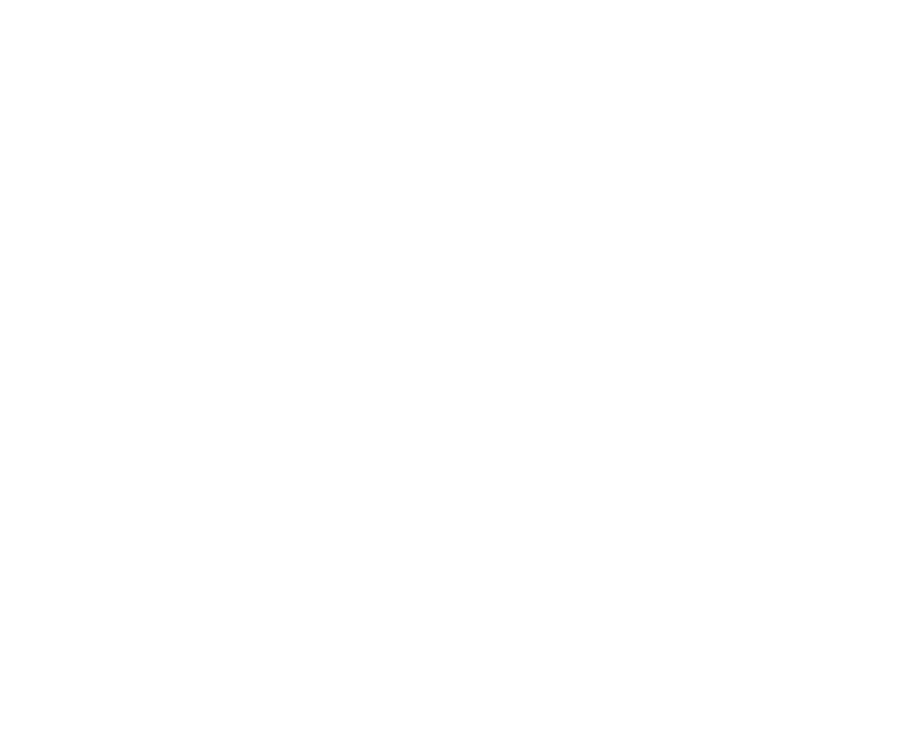
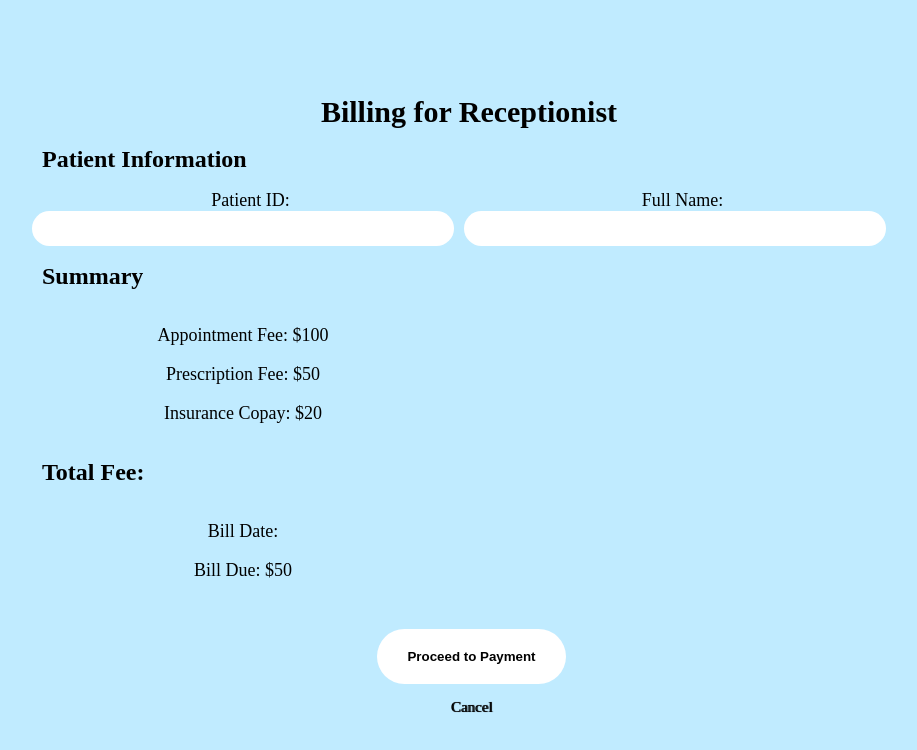
Before and after one commit to Zion2-6/Anti-Virus, a React (Create React App) app in the folder client/: page /billing-patient in a window 1280 px wide. Before the commit this address had no page. Shown: the top 750 px of the page, without its empty margins (181-1098 px from the left). Built offline with nearby package versions, Linux system fonts and the light colour scheme.

Commit message:
billing payment frontend initial

```diff
--- a/client/src/App.js
+++ b/client/src/App.js
@@ -23,6 +23,7 @@
 import Dashboard_D from './components/Dashboard_D';
 import Dashboard_R from './components/Dashboard_R';
 import Billing_R from './components/Billing_R';
+import Billing_P from './components/Billing_P';
 
 function App() {
   return (
@@ -51,6 +52,7 @@
         <Route path= "/dashboard-doctor" element={<Dashboard_D/>}/>
         <Route path= "/dashboard-receptionist" element={<Dashboard_R/>}/>
         <Route path= "/billing-receptionist" element={<Billing_R/>}/>
+        <Route path= "/billing-patient" element={<Billing_P/>}/>
 
 
       </Routes>
--- /dev/null
+++ b/client/src/components/Billing_P.jsx
@@ -0,0 +1,69 @@
+import React, { useState } from 'react';
+import './Signup.css';
+import { Link, useNavigate } from 'react-router-dom';
+
+const Billing_P = () => {
+  const navigate = useNavigate();
+
+  const [values, setValues] = useState({
+    patientId: '',
+    fullName: '',
+  });
+
+  const [errors, setErrors] = useState({});
+
+  const handleInput = (e) => {
+    setValues((prev) => ({ ...prev, [e.target.name]: e.target.value }));
+  };
+
+  const handleSubmit = (e) => {
+    e.preventDefault();
+    // Validation logic can be added here if needed
+    console.log('Patient ID:', values.patientId);
+    console.log('Full Name:', values.fullName);
+    // Redirect logic after submission
+    navigate('/login');
+  };
+
+  return (
+    <div className="account-container2">
+      <div className="account-header">Billing for Receptionist</div>
+      <form action="" onSubmit={handleSubmit}>
+        <div className="form-header">Patient Information</div>
+        <div className="account-info">
+          <div>
+            <label htmlFor="patientId">Patient ID:</label><br />
+            <input className="patient-id-box" type="text" name="patientId" onChange={handleInput} required />
+          </div>
+          <div>
+            <label htmlFor="fullName">Full Name:</label><br />
+            <input className="full-name-box" type="text" name="fullName" onChange={handleInput} required />
+          </div>
+        </div>
+        <div className="form-header">Summary</div>
+        <div className="account-info">
+          <div>
+            <p style={{ fontSize: '18px' }}>Appointment Fee: $100</p>
+            <p style={{ fontSize: '18px' }}>Prescription Fee: $50</p>
+            <p style={{ fontSize: '18px' }}>Insurance Copay: $20</p>
+          </div>
+        </div>
+        <div className="form-header">Total Fee: </div>
+        <div className="account-info">
+          <div>
+            <p style={{ fontSize: '18px' }}>Bill Date: </p>
+            <p style={{ fontSize: '18px' }}>Bill Due: $50</p>
+          </div>
+        </div>
+        <div className="submission">
+          <button className="create-acct-button">Proceed to Payment</button>
+          <p className="cancel-link">
+            <Link className="shadowing" to="/">Cancel</Link>
+          </p>
+        </div>
+      </form>
+    </div>
+  );
+};
+
+export default Billing_P;
--- a/client/src/components/Dashboard_D.jsx
+++ b/client/src/components/Dashboard_D.jsx
@@ -10,7 +10,7 @@
 import './Home.css';
 import './Book_Appointment.css';
 
-const Dashboard_P = () => {
+const Dashboard_D = () => {
     return (
         <div className="home">
             <div className="header">
@@ -57,4 +57,4 @@
     );
 };
 
-export default Dashboard_P;
+export default Dashboard_D;
--- a/client/src/components/Dashboard_R.jsx
+++ b/client/src/components/Dashboard_R.jsx
@@ -10,7 +10,7 @@
 import './Home.css';
 import './Book_Appointment.css';
 
-const Dashboard_P = () => {
+const Dashboard_R = () => {
     return (
         <div className="home">
             <div className="header">
@@ -58,4 +58,4 @@
     );
 };
 
-export default Dashboard_P;
+export default Dashboard_R;
```
